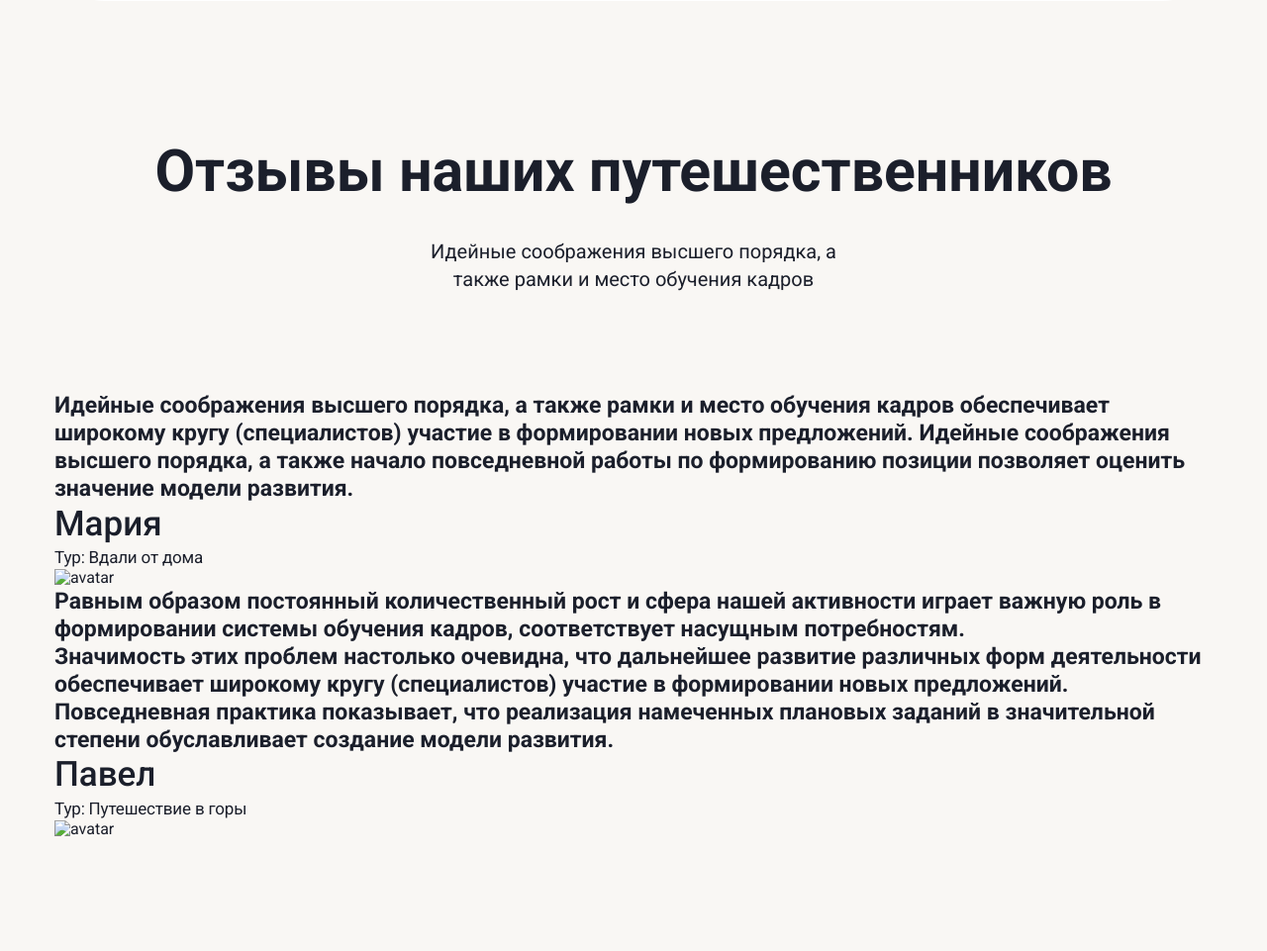
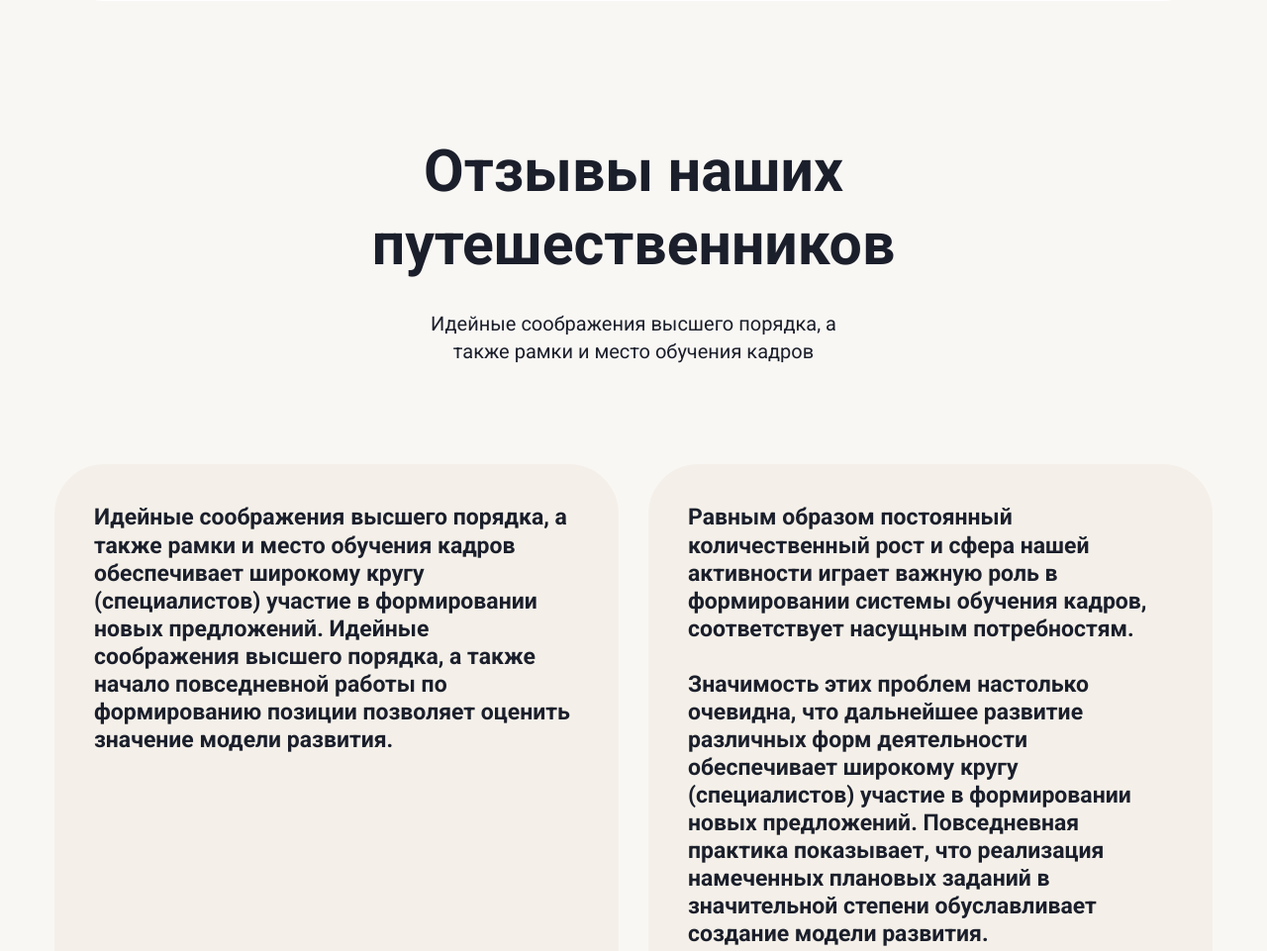
Before and after one commit to wunlei/travel-landing, a website built with webpack: page src/index.html in a window 1280 px wide. Shown: the part 3680-4641 px from the top of the page at 99% size. Built offline with nearby package versions, Linux system fonts and the light colour scheme; files whose address does not match are found by name.

Commit message:
feat: add review section styles

```diff
--- a/src/index.html
+++ b/src/index.html
@@ -442,7 +442,7 @@
         </form>
       </section>
       <section id="reviews" class="section section-review">
-        <h2 class="text title-h2 section__title">
+        <h2 class="text title-h2 section-review__title section__title">
           Отзывы наших путешественников
         </h2>
         <p class="section__subtitle text_normal">
--- a/src/style.scss
+++ b/src/style.scss
@@ -5,3 +5,4 @@
 @use "styles/hero";
 @use "styles/select-tour";
 @use "styles/create-tour";
+@use "styles/review";
--- /dev/null
+++ b/src/styles/_review.scss
@@ -0,0 +1,81 @@
+@use "./variables";
+
+.section-review__title {
+  max-width: 535px;
+}
+
+.review-cards {
+  display: grid;
+  column-gap: 30px;
+  grid-template-columns: 1fr 1fr;
+}
+
+.review-card {
+  display: flex;
+  max-width: 570px;
+  height: 100%;
+  min-height: 673px;
+  flex-direction: column;
+  justify-content: space-between;
+  padding: 40px;
+  border-radius: 50px;
+  background-color: var(--color-beige-200);
+}
+
+.review-card__text {
+  margin-bottom: 1.22em;
+}
+
+.review-card__text:last-of-type {
+  margin-bottom: unset;
+}
+
+.review-card__footer {
+  display: flex;
+  justify-content: space-between;
+  margin-top: 68px;
+}
+
+.review-card__avatar {
+  width: 75px;
+  height: 75px;
+  border-radius: 100px;
+}
+
+.review-card__name {
+  margin-bottom: 10px;
+}
+
+.review-card__tour {
+  color: var(--color-gray-300);
+}
+
+@media screen and (max-width: variables.$tabletWidth) {
+  .review-cards {
+    column-gap: 18px;
+  }
+}
+
+@media screen and (max-width: variables.$mobileWidth) {
+  .review-cards {
+    grid-template-columns: 1fr;
+    row-gap: 18px;
+  }
+
+  .review-card {
+    min-height: unset;
+    padding: 21px;
+    border-radius: 20px;
+  }
+
+  .review-card__text {
+    margin-bottom: 1.42em;
+
+  }
+
+  .review-card__footer {
+    align-items: flex-end;
+    margin-top: 43px;
+  }
+
+}
```
Also changed, not shown: src/assets/img/reviewer-1.jpg (added), src/assets/img/reviewer-2.jpg (added).
